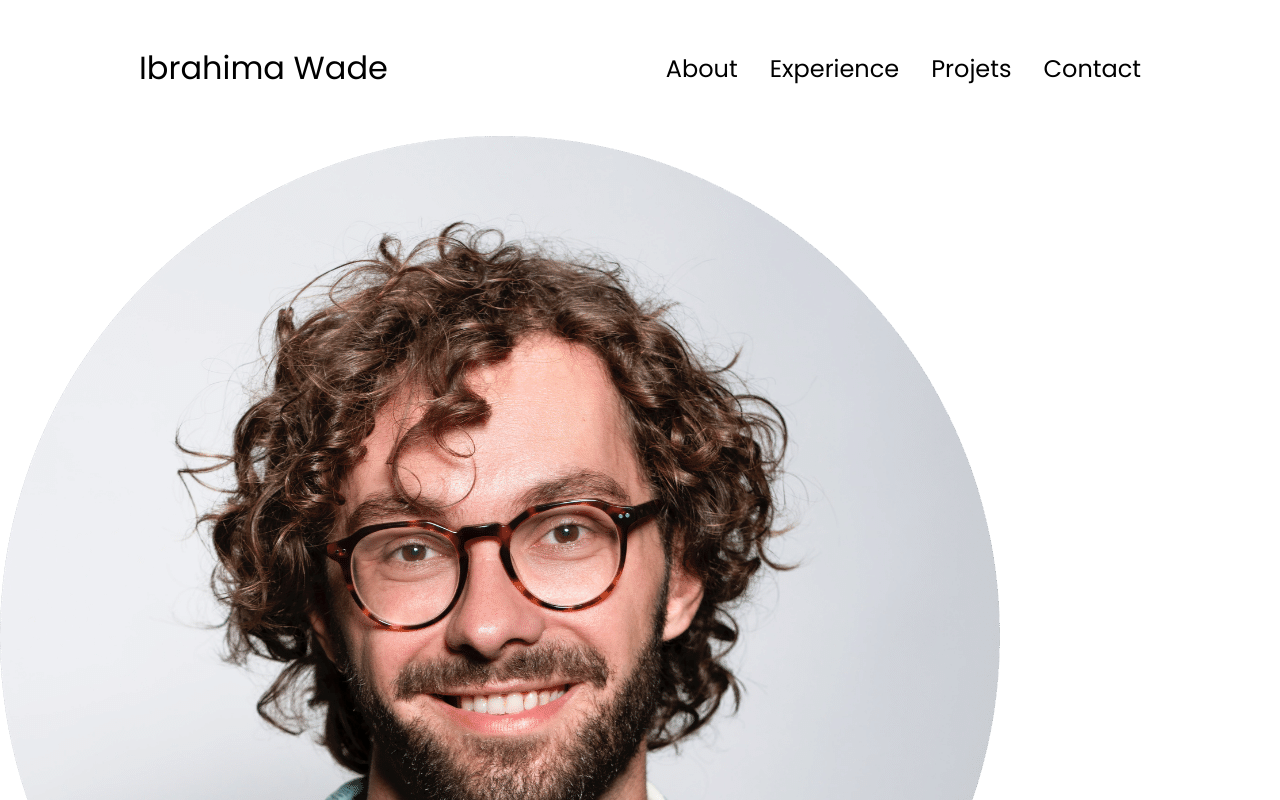
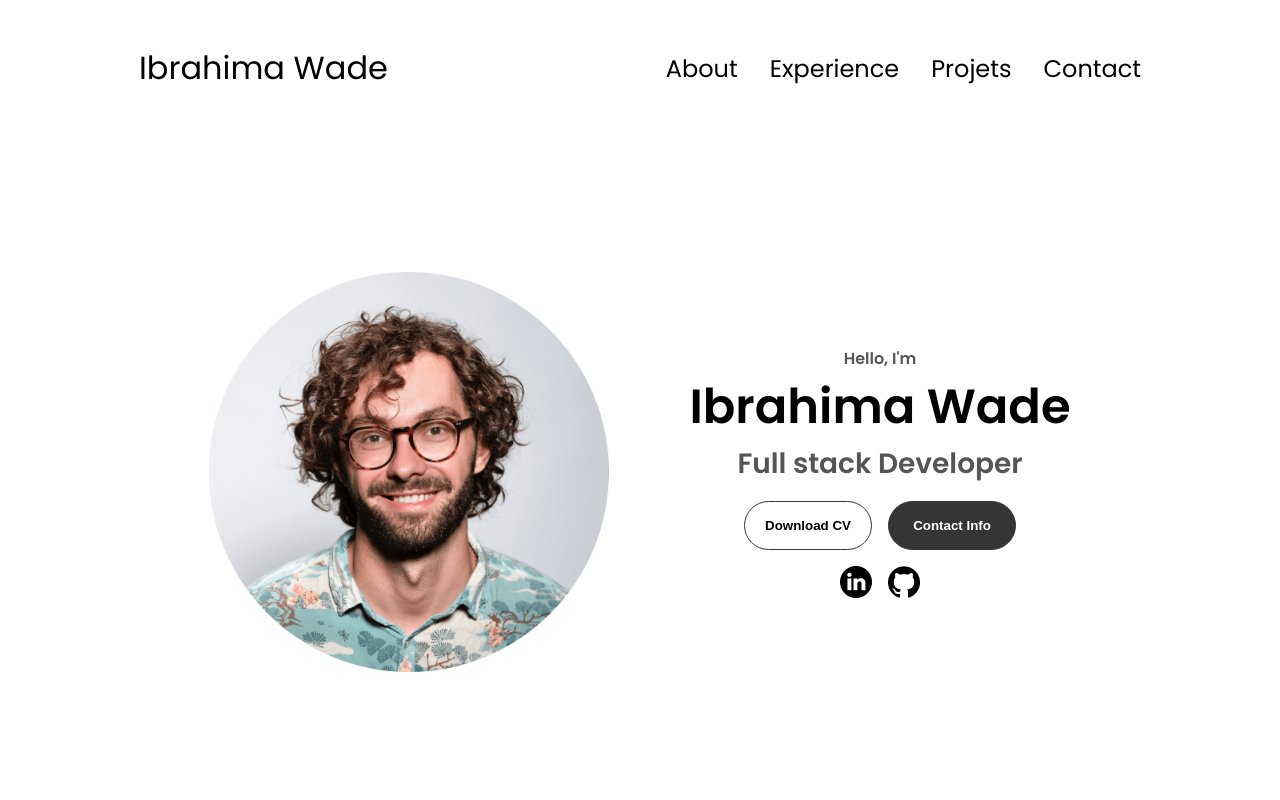
Before and after one commit to Wade199/FullstackForge, a plain HTML site: page Portfolio-main/index.html in a window 1280 px wide. Shown: the top 800 px of the page. Drawn offline with Linux system fonts and the light colour scheme.

Commit message:
3éme commit

```diff
--- a/Portfolio-main/style.css
+++ b/Portfolio-main/style.css
@@ -144,4 +144,114 @@ a:hover {
   transform: none;
 }
 
-/* section */
+/* sections */
+
+section{
+  padding-top: 4vh;
+  height: 96vh;
+  margin: 0 10rem;
+  box-sizing: border-box;
+  min-height: fit-content;
+}
+
+.section-container {
+  display: flex;
+}
+
+/* Profile section */
+
+#profile {
+  display: flex;
+  justify-content: center;
+  gap: 5rem;
+  height: 80vh;
+}
+
+.section__pic-container {
+  display: flex;
+  height: 400px;
+  width: 400px;
+  margin: auto 0;
+}
+
+.section__text {
+  align-self: center;
+  text-align: center;
+}
+
+.section__text p {
+  font-weight: 600;
+}
+
+.section__text__p1 {
+  text-align: center;
+}
+
+.section__text__p2 {
+  font-size: 1.75rem;
+  margin-bottom: 1rem;
+}
+
+.title {
+  font-size: 3rem;
+  text-align: center;
+}
+
+#socials-container {
+  display: flex;
+  justify-content: center;
+  margin-top: 1rem;
+  gap: 1rem;
+}
+
+/* icon */
+
+.icon {
+  cursor: pointer;
+  height: 2rem;
+}
+
+/* button */
+
+.btn-container {
+  display: flex;
+  justify-content: center;
+  gap: 1rem;
+}
+
+.btn{
+  font-weight: 600;
+  transition: all 300ms ease;
+  padding: 1rem;
+  width: 8rem;
+  border-radius: 2rem;
+}
+
+.btn-color-1, .btn-color-2 {
+  border: rgb(53,53,53) 0.1rem solid;
+}
+
+.btn-color-1:hover, .btn-color-2:hover {
+  cursor: pointer;
+}
+
+.btn-color-1, .btn-color-2:hover {
+ background: rgb(53,53,53);
+ color: white;
+}
+
+.btn-color-1:hover {
+  background: rgb(0, 0, 0);
+}
+
+.btn-color-2{
+  background: none;
+}
+
+.btn-color-2:hover {
+  border: rgb(255, 255, 255) 0.1rem solid;
+}
+
+.btn-container {
+  gap: 1rem;
+}
```
